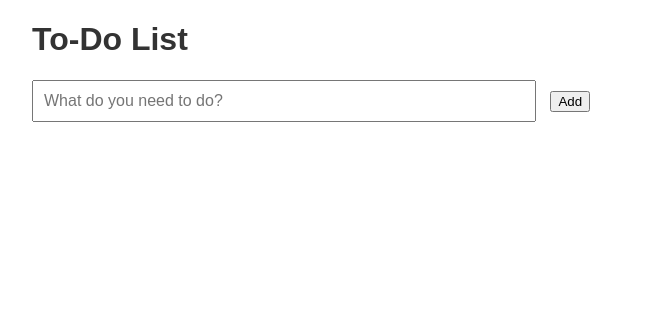
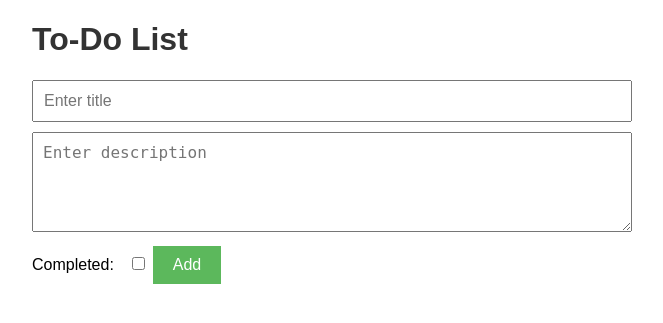
Before and after one commit to dlobe/todo_list, a FastAPI app: page / in a window 1280 px wide. Shown: the top 323 px of the page, without its empty margins (308-971 px from the left). Run offline with FastAPI, Linux system fonts and the light colour scheme; parts of the project's set-up code (start-up, migrations or seed data) failed here and were passed over.

Commit message:
modif of css js html

```diff
--- a/app/schemas.py
+++ b/app/schemas.py
@@ -19,8 +19,4 @@ class Todo(TodoBase):
     id: int
 
     class Config:
-<<<<<<< HEAD
-       from_attributes = True
-=======
         orm_mode = True
->>>>>>> 5ea0e348fc29a4f161900e42e3c2aa6c81fa7f7b
--- a/static/index.html
+++ b/static/index.html
@@ -11,8 +11,11 @@
   <h1>To-Do List</h1>
 
   <form id="todo-form">
-  <input type="text" id="todo-input" placeholder="What do you need to do?">
-  <button type="submit">Add</button>
+    <input type="text" id="title-input" placeholder="Enter title" required>
+    <textarea id="description-input" placeholder="Enter description" required></textarea>
+    <label for="completed-checkbox">Completed:</label>
+    <input type="checkbox" id="completed-checkbox">
+    <button type="submit">Add</button>
   </form>
 
   <ul id="todo-list">
--- a/static/styles.css
+++ b/static/styles.css
@@ -17,11 +17,40 @@ h1 {
   margin-bottom: 20px;
 }
 
-#todo-input {
+#todo-form input[type="text"],
+#todo-form textarea {
   padding: 10px;
   font-size: 16px;
+  margin-bottom: 10px;
+  width: 100%;
+  box-sizing: border-box; /* Ensures padding is included in total width */
+}
+
+#todo-form textarea {
+  resize: vertical; /* Allows the user to resize the textarea vertically */
+  height: 100px;
+}
+
+#todo-form label {
+  display: inline-block;
   margin-right: 10px;
-  width: calc(100% - 120px);
+}
+
+#todo-form input[type="checkbox"] {
+  margin-bottom: 10px;
+}
+
+#todo-form button {
+  padding: 10px 20px;
+  font-size: 16px;
+  background-color: #5cb85c;
+  color: white;
+  border: none;
+  cursor: pointer;
+}
+
+#todo-form button:hover {
+  background-color: #4cae4c;
 }
 
 #todo-list {
@@ -35,3 +64,5 @@ h1 {
   border: 1px solid #ddd;
   margin-top: 5px;
 }
+
+/* Additional styling can be added as needed */
```
